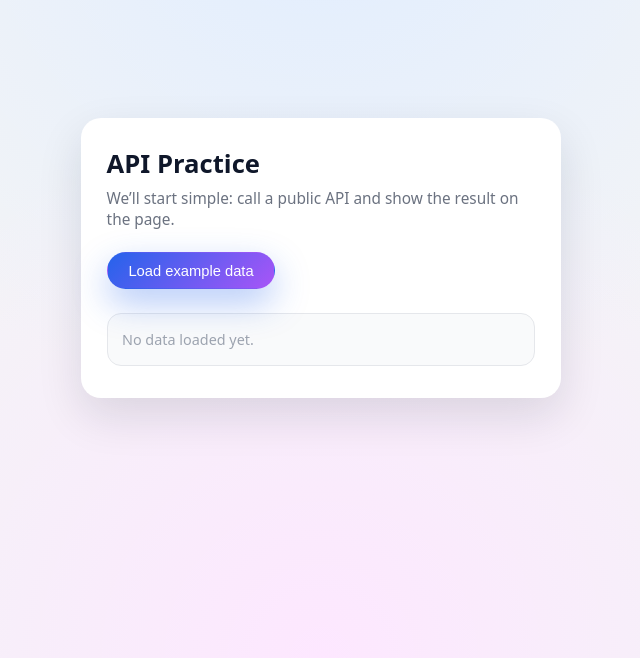
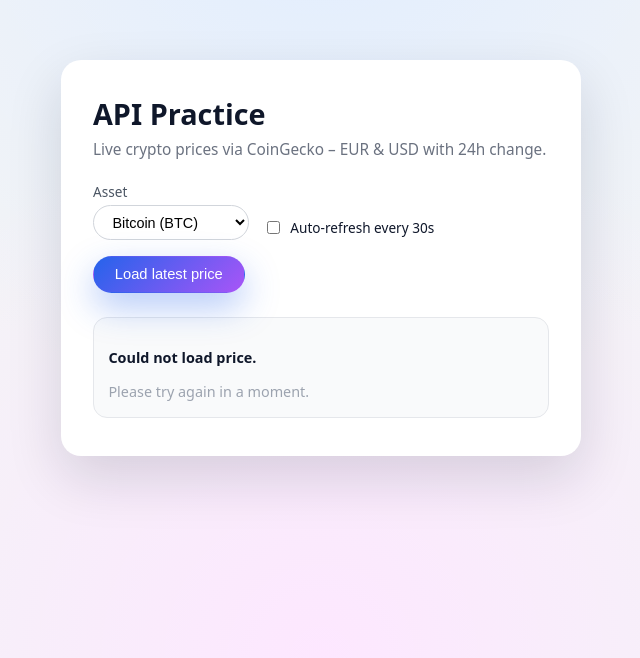
Before and after one commit to amirnapoletano/api-practice, a plain HTML site: page index.html in a window 1280 px wide. Shown: the part 142-800 px from the top of the page, without its empty margins (319-959 px from the left). Drawn offline with Linux system fonts and the light colour scheme; no server answers.

Commit message:
BTC & ETH - API call from CoinGeko

```diff
--- a/app.js
+++ b/app.js
@@ -1,74 +1,104 @@
 // app.js
 
-// 0. Define the URL of the public API we want to call.
-//    This endpoint returns the current Bitcoin price in multiple currencies.
-//    We now ask for both EUR and USD so we can show them together.
-// We now also ask CoinGecko to include 24h percentage change
-const API_URL =
-  "https://api.coingecko.com/api/v3/simple/price?ids=bitcoin&vs_currencies=eur,usd&include_24hr_change=true";
+// 0. We no longer hard-code a single URL.
+//    Instead, we build it based on the selected asset (BTC / ETH).
+function buildApiUrl(assetId) {
+  // assetId will be "bitcoin" or "ethereum"
+  const params = new URLSearchParams({
+    ids: assetId,
+    vs_currencies: "eur,usd",
+    include_24hr_change: "true",
+  });
 
-// 1. Select the button and result container from the DOM
-//    We use these references later to attach events and show data.
+  return `https://api.coingecko.com/api/v3/simple/price?${params.toString()}`;
+}
+
+// 1. Select all the DOM elements we need.
 const loadButton = document.querySelector("#load-data-btn");
 const resultBox = document.querySelector("#result");
+const assetSelect = document.querySelector("#asset-select");
+const autoRefreshToggle = document.querySelector("#auto-refresh-toggle");
 
-// Small helper: format a Date object as HH:MM (24h), e.g. "23:57".
+// We'll store the interval ID here if auto-refresh is enabled.
+let autoRefreshIntervalId = null;
+
+// Small helper: format a Date object as HH:MM (24h), e.g. "09:05".
 function formatTime(date) {
   const hours = String(date.getHours()).padStart(2, "0");
   const minutes = String(date.getMinutes()).padStart(2, "0");
   return `${hours}:${minutes}`;
 }
 
-// 2. Define an async function that calls the API.
-//    'async' allows us to use 'await' inside the function.
-async function handleLoadDataClick() {
-  // 2.0. Immediately disable the button so the user can't spam-click
-  //      while the request is in progress.
-  loadButton.disabled = true;
-  loadButton.textContent = "Loading…";
+/**
+ * Generic function to fetch and render data for the currently selected asset.
+ *
+ * options.disableButton:
+ *   - true  => disable the button and show "Loading…" on it
+ *   - false => leave the button alone (for auto-refresh, dropdown change, etc.)
+ *
+ * options.showLoading:
+ *   - true  => show "Loading…" inside the result box
+ *   - false => keep the last shown data while we refresh in the background
+ */
+async function fetchAndRenderPrice({ disableButton = true, showLoading = true } = {}) {
+  // Determine the selected asset ID for the API (fallback to bitcoin).
+  const assetId = assetSelect?.value || "bitcoin";
 
-  // 2.1. Show a loading state in the UI so the user knows something is happening.
-  resultBox.innerHTML = `<p class="muted">Loading Bitcoin price…</p>`;
+  // Also grab the human-readable label (e.g. "Bitcoin (BTC)").
+  let assetLabel = "Bitcoin (BTC)";
+  if (assetSelect) {
+    const selectedOption = assetSelect.options[assetSelect.selectedIndex];
+    assetLabel = selectedOption.textContent;
+  }
+
+  // Optionally disable the button + change its label.
+  if (disableButton && loadButton) {
+    loadButton.disabled = true;
+    loadButton.textContent = "Loading…";
+  }
+
+  // Optionally show a loading state inside the result area.
+  if (showLoading) {
+    resultBox.innerHTML = `<p class="muted">Loading ${assetLabel} price…</p>`;
+  }
 
   try {
-    // 2.2. Make the HTTP request to the API.
-    const response = await fetch(API_URL);
+    const apiUrl = buildApiUrl(assetId);
+    const response = await fetch(apiUrl);
 
-    // 2.3. If the response has a bad HTTP status, throw an error.
     if (!response.ok) {
       throw new Error(`Network response was not ok (status: ${response.status})`);
     }
 
-    // 2.4. Parse the response as JSON.
     const data = await response.json();
-
-    // 2.5. (Optional) log the whole thing once to inspect it.
     console.log("API response:", data);
 
-      // 2.6. Extract the BTC price in EUR and USD.
-    const eurPrice = data.bitcoin.eur;
-    const usdPrice = data.bitcoin.usd;
+    // Data shape is:
+    // {
+    //   bitcoin: {
+    //     eur: 12345.67,
+    //     usd: 12345.67,
+    //     eur_24h_change: 1.23,
+    //     usd_24h_change: -0.56
+    //   }
+    // }
+    const eurPrice = data[assetId].eur;
+    const usdPrice = data[assetId].usd;
 
-    // 2.6.1. Extract the 24h percentage change for EUR and USD.
-    //        CoinGecko gives us values like: 1.2345 (means +1.23%)
-    const eurChange = data.bitcoin.eur_24h_change;
-    const usdChange = data.bitcoin.usd_24h_change;
+    const eurChange = data[assetId].eur_24h_change;
+    const usdChange = data[assetId].usd_24h_change;
 
-    // 2.6.2. Format the change to 2 decimals and keep the sign.
     const eurChangeFormatted = eurChange.toFixed(2);
     const usdChangeFormatted = usdChange.toFixed(2);
 
-    // 2.6.3. Decide which CSS class to apply based on positive/negative value.
     const eurChangeClass = eurChange >= 0 ? "change-positive" : "change-negative";
     const usdChangeClass = usdChange >= 0 ? "change-positive" : "change-negative";
 
-    // 2.7. Create a "last updated" timestamp based on the current time.
     const now = new Date();
     const formattedTime = formatTime(now);
 
-    // 2.8. Render the result in the UI.
     resultBox.innerHTML = `
-      <p><strong>Bitcoin price (24h):</strong></p>
+      <p><strong>${assetLabel} price (24h):</strong></p>
       <p>
         EUR: ${eurPrice.toFixed(2)} €
         <span class="${eurChangeClass}">(${eurChangeFormatted}% in 24h)</span>
@@ -77,23 +107,65 @@ async function handleLoadDataClick() {
         USD: ${usdPrice.toFixed(2)} $
         <span class="${usdChangeClass}">(${usdChangeFormatted}% in 24h)</span>
       </p>
-      <p class="muted">Source: CoinGecko (EUR & USD price feed)</p>
+      <p class="muted">Source: CoinGecko (EUR &amp; USD price feed)</p>
       <p class="muted">Last updated at ${formattedTime}</p>
     `;
   } catch (error) {
-    // 2.9. Friendly error UI.
-    console.error("Error while fetching BTC price:", error);
+    console.error("Error while fetching price:", error);
 
     resultBox.innerHTML = `
       <p><strong>Could not load price.</strong></p>
       <p class="muted">Please try again in a moment.</p>
     `;
   } finally {
-    // 2.10. Re-enable the button, no matter if it succeeded or failed.
-    loadButton.disabled = false;
-    loadButton.textContent = "Load example data";
+    // Re-enable the button if we disabled it.
+    if (disableButton && loadButton) {
+      loadButton.disabled = false;
+      loadButton.textContent = "Load latest price";
+    }
   }
 }
 
-// 3. Attach a click event listener to the button.
-loadButton.addEventListener("click", handleLoadDataClick);
+// 2. Auto-refresh helpers
+
+function startAutoRefresh() {
+  // Clear any existing interval first.
+  stopAutoRefresh();
+
+  // Refresh every 30 seconds, but don't touch the button or show "Loading..."
+  autoRefreshIntervalId = setInterval(() => {
+    fetchAndRenderPrice({ disableButton: false, showLoading: false });
+  }, 30_000);
+}
+
+function stopAutoRefresh() {
+  if (autoRefreshIntervalId !== null) {
+    clearInterval(autoRefreshIntervalId);
+    autoRefreshIntervalId = null;
+  }
+}
+
+// 3. Wire up event listeners
+
+// Manual button click -> fetch once, with full loading state.
+loadButton.addEventListener("click", () => {
+  fetchAndRenderPrice({ disableButton: true, showLoading: true });
+});
+
+// Changing the dropdown asset -> immediately fetch new asset.
+// We don't disable the button here; it's more of a "refresh quietly".
+assetSelect.addEventListener("change", () => {
+  fetchAndRenderPrice({ disableButton: false, showLoading: true });
+});
+
+// Toggling auto-refresh -> start or stop the interval.
+autoRefreshToggle.addEventListener("change", (event) => {
+  if (event.target.checked) {
+    startAutoRefresh();
+  } else {
+    stopAutoRefresh();
+  }
+});
+
+// 4. (Optional) Fetch once on page load so it's not empty at start.
+fetchAndRenderPrice({ disableButton: false, showLoading: true });
--- a/index.html
+++ b/index.html
@@ -16,15 +16,30 @@
       <section class="card">
   <h1>API Practice</h1>
   <p class="subtitle">
-          We’ll start simple: call a public API and show the result on the page.
+    Live crypto prices via CoinGecko – EUR & USD with 24h change.
   </p>
 
-        <!-- This button will later trigger an API call -->
-        <button id="load-data-btn">Load example data</button>
+  <!-- Controls row: asset selector + auto-refresh toggle -->
+  <div class="controls-row">
+    <label class="field">
+      <span class="field-label">Asset</span>
+      <select id="asset-select">
+        <option value="bitcoin">Bitcoin (BTC)</option>
+        <option value="ethereum">Ethereum (ETH)</option>
+      </select>
+    </label>
 
-        <!-- We’ll render the result of the API call here -->
+    <label class="field field--inline-toggle">
+      <input type="checkbox" id="auto-refresh-toggle" />
+      <span>Auto-refresh every 30s</span>
+    </label>
+  </div>
+
+  <!-- Manual refresh button -->
+  <button id="load-data-btn">Load latest price</button>
+
+  <!-- Result output -->
   <div id="result" class="result">
-          <!-- For now this is just a placeholder -->
     <p class="muted">No data loaded yet.</p>
   </div>
 </section>
--- a/style.css
+++ b/style.css
@@ -47,6 +47,67 @@ body {
   margin: 0 0 1.4rem;
   color: #6b7280;
   font-size: 0.96rem;
+}
+
+/* Controls row: dropdown + toggle */
+.controls-row {
+  display: flex;
+  flex-wrap: wrap;
+  gap: 0.9rem;
+  align-items: flex-end;
+  margin-bottom: 1rem;
+}
+
+/* Label + field wrapper */
+.field {
+  display: flex;
+  flex-direction: column;
+  gap: 0.25rem;
+  font-size: 0.85rem;
+}
+
+.field-label {
+  font-weight: 500;
+  color: #4b5563;
+}
+
+/* Select styling to match the pill button vibe a bit */
+#asset-select {
+  border-radius: 999px;
+  padding: 0.45rem 0.9rem;
+  border: 1px solid #d1d5db;
+  background: #ffffff;
+  font-size: 0.9rem;
+  outline: none;
+}
+
+#asset-select:focus {
+  border-color: #6366f1;
+  box-shadow: 0 0 0 1px rgba(99, 102, 241, 0.18);
+}
+
+/* Inline checkbox + label */
+.field--inline-toggle {
+  flex-direction: row;
+  align-items: center;
+  gap: 0.45rem;
+  margin-bottom: 0.2rem;
+}
+
+/* Colored checkbox (modern browsers) */
+.field--inline-toggle input[type="checkbox"] {
+  accent-color: #6366f1;
+}
+
+/* 24h change colors: green if positive, red if negative */
+.change-positive {
+  color: #16a34a;
+  font-weight: 500;
+}
+
+.change-negative {
+  color: #dc2626;
+  font-weight: 500;
 }
 
 /* Button */
@@ -100,3 +161,47 @@ button:active {
   color: #dc2626; /* Tailwind-ish red-600 style */
   font-weight: 500;
 }
+
+/* -------------------------------------
+   Responsive tweaks
+   ------------------------------------- */
+
+/* Small screens (iPhone SE, etc.): stack controls + softer spacing */
+@media (max-width: 420px) {
+  .card {
+    padding: 1.5rem 1.25rem 1.7rem;
+    border-radius: 18px;
+  }
+
+  .card h1 {
+    font-size: 1.4rem;
+  }
+
+  .subtitle {
+    font-size: 0.9rem;
+  }
+
+  .controls-row {
+    flex-direction: column;
+    align-items: stretch;
+    gap: 0.6rem;
+  }
+
+  button {
+    width: 100%;
+    text-align: center;
+  }
+}
+
+/* Larger screens: give the card more presence (Dribbble style) */
+@media (min-width: 768px) {
+  .card {
+    max-width: 520px;
+    padding: 2.1rem 2rem 2.4rem;
+    box-shadow: 0 22px 55px rgba(15, 23, 42, 0.14);
+  }
+
+  .card h1 {
+    font-size: 1.8rem;
+  }
+}
```
Lines whose indentation alone changed are shown as unchanged.
